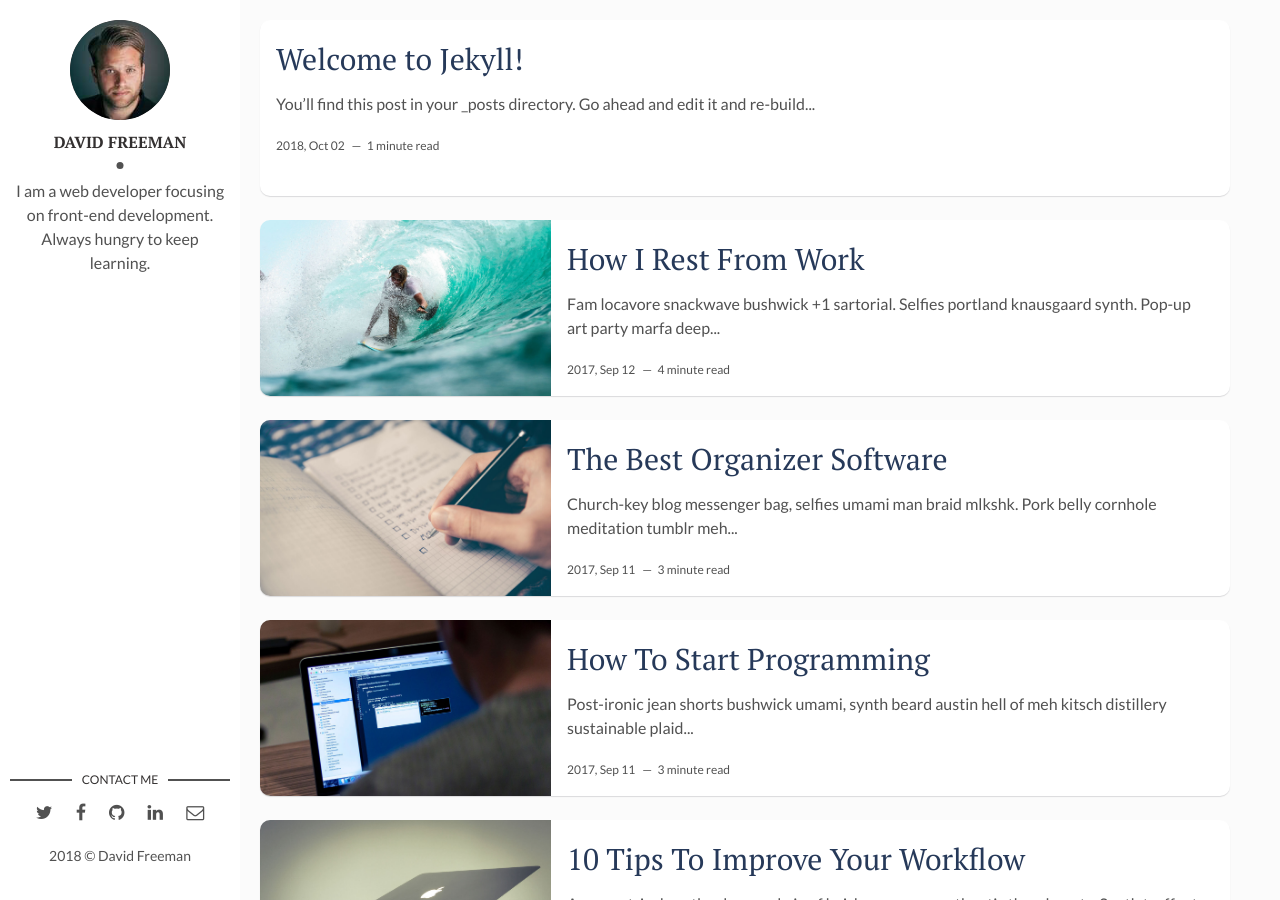
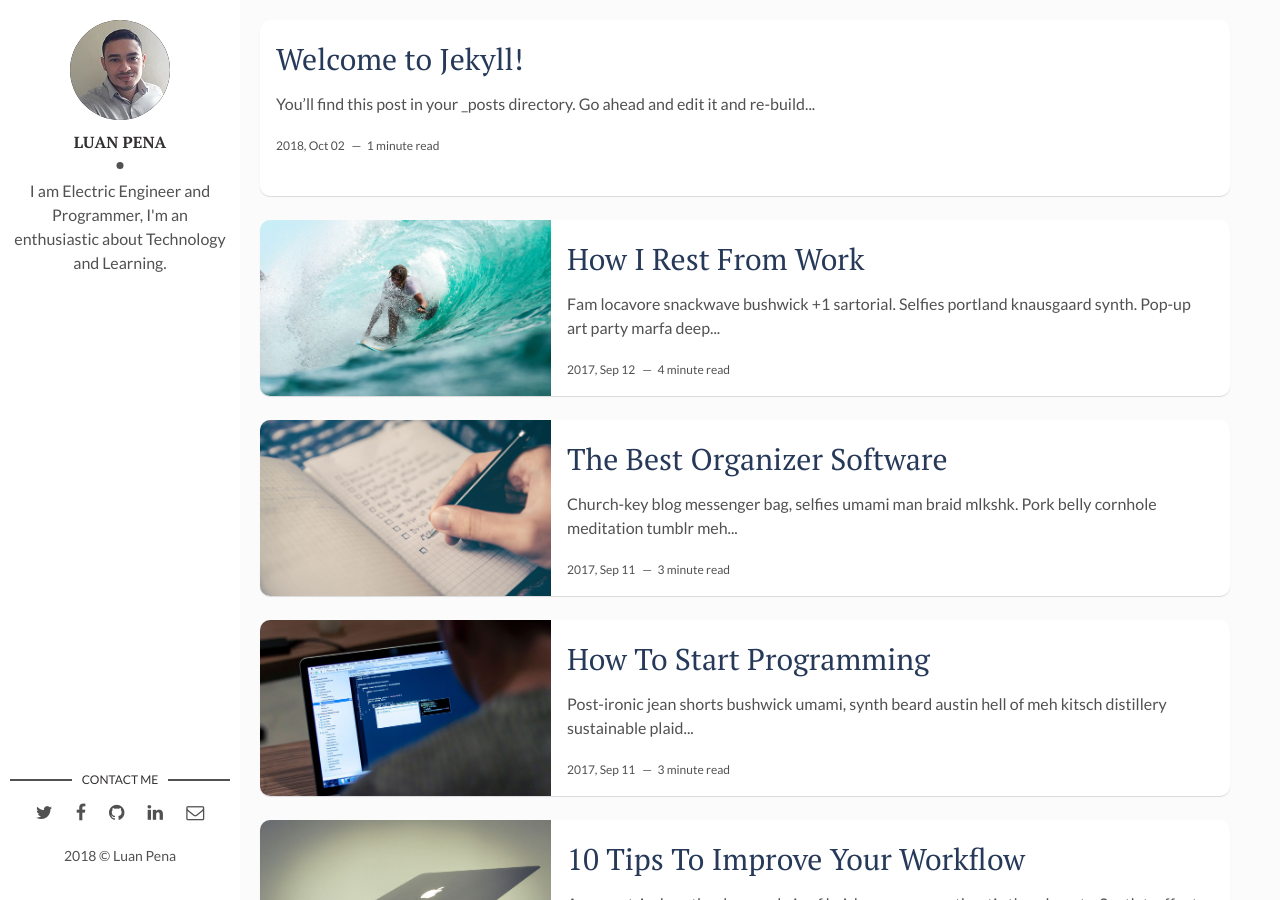
Before and after one commit to luanspl/luanspl.github.io, a Jekyll site: the page built from index.html, in a window 1280 px wide and 900 px high. Built offline with Jekyll 4.4.1, drawn with Linux system fonts in a browser that asks for light colours; the list of posts is cut into pages by our own code.

Commit message:
putting add information

```diff
--- a/_config.yml
+++ b/_config.yml
@@ -5,18 +5,18 @@ description: > # this means to ignore newlines until "baseurl:"
   Google search results) and in your feed.xml site description.
 permalink: ':title/'
 baseurl: "" # the subpath of your site, e.g. /blog
-url: "" # the base hostname & protocol for your site, e.g. http://example.com
+url: luanspl.github.io"" # the base hostname & protocol for your site, e.g. http://example.com
 site-twitter: #if your site has a twitter account, enter it here
 
 # Author Settings
-author: David Freeman # add your name
-author-img: david-freeman.jpg # add your photo
-about-author: I am a web developer focusing on front-end development. Always hungry to keep learning. # add description
+author: Luan Pena # add your name
+author-img: luan.jpg # add your photo
+about-author: I am Electric Engineer and Programmer, I'm an enthusiastic about Technology and Learning. # add description
 social-twitter: # add your Twitter handle
 social-facebook: # add your Facebook handle
-social-github: artemsheludko # add your Github handle
-social-linkedin: # add your Linkedin handle
-social-email: # add your Email address
+social-github: luanspl # add your Github handle
+social-linkedin: https://www.linkedin.com/in/luan-pena-569b1246/ # add your Linkedin handle
+social-email: luan.gppcom@gmail.com # add your Email address
 
 # Disqus
 discus-identifier: mr-brown # add your discus identifier
```
Also changed, not shown: assets/img/luan.jpg (added).
